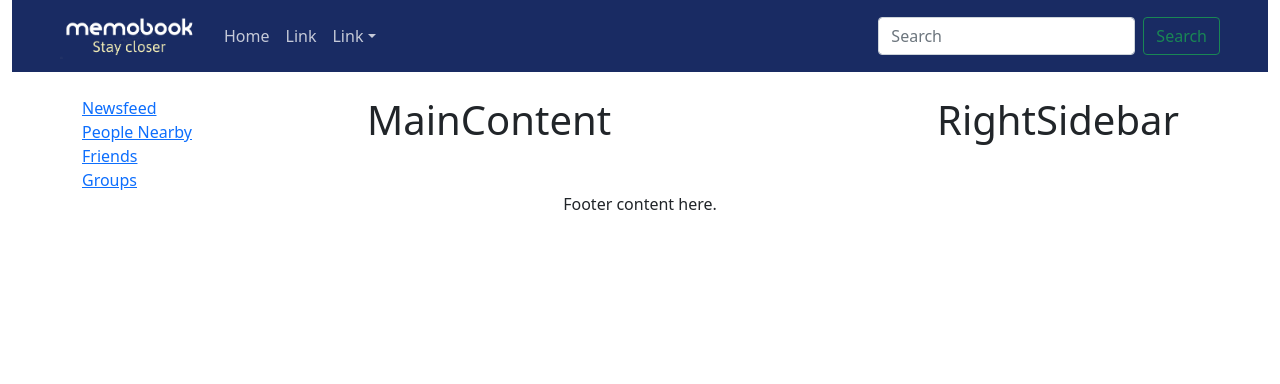
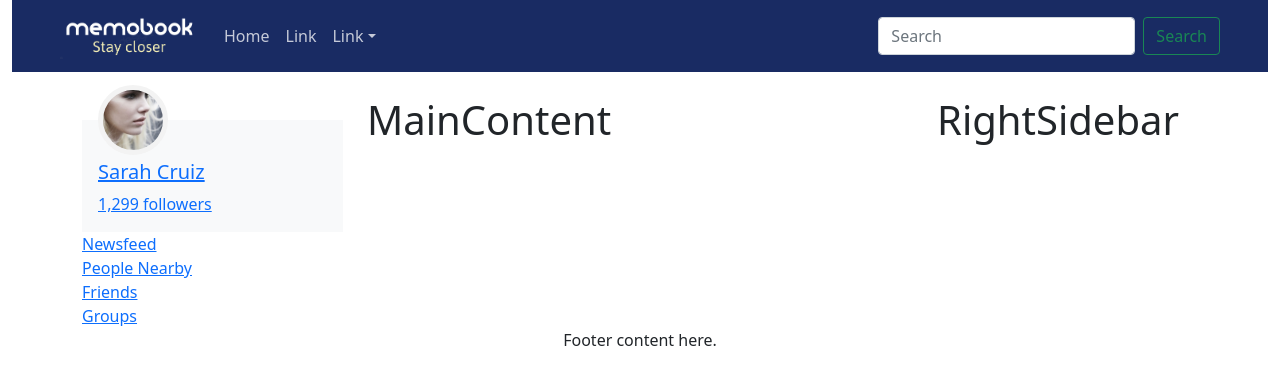
Before and after one commit to mak-alamin/memobook, a React (Create React App) app in the folder frontend/: page / in a window 1280 px wide. Shown: the top 384 px of the page. Built offline with nearby package versions, Linux system fonts and the light colour scheme.

Commit message:
added profile card

```diff
--- a/frontend/src/App.css
+++ b/frontend/src/App.css
@@ -1,3 +1,6 @@
+.bg-light {
+  background-color: #eeedff;
+}
 nav.navbar.navbar-expand-lg.navbar-light {
   background: #192b63;
 }
@@ -15,3 +18,13 @@ nav.navbar.navbar-expand-lg.navbar-light {
 img {
   width: 100%;
 }
+.profile-card {
+  position: relative;
+}
+.profile-card img {
+  max-width: 70px;
+  border: 5px solid #f3f3f3;
+  border-radius: 50%;
+  position: absolute;
+  top: -35px;
+}
--- a/frontend/src/Layout/LeftSidebar/LeftSidebar.js
+++ b/frontend/src/Layout/LeftSidebar/LeftSidebar.js
@@ -1,8 +1,11 @@
 import React from "react";
+import ProfileCard from "../../components/Profile/ProfileCard";
 
 function LeftSidebar() {
   return (
     <div className="left-sidebar">
+      <ProfileCard />
+
       <a href="#newsfeed" className="d-block">
         Newsfeed
       </a>
--- /dev/null
+++ b/frontend/src/components/Profile/ProfileCard.js
@@ -0,0 +1,22 @@
+import React from "react";
+import profilePic from "../../assets/images/user-1.jpg";
+
+function ProfileCard() {
+  return (
+    <>
+      <div className="profile-card bg-light p-3 mt-4">
+        <img src={profilePic} alt="user" className="profile-photo" />
+        <h5 className="mt-4">
+          <a href="timeline.html" className="">
+            Sarah Cruiz
+          </a>
+        </h5>
+        <a href="test.com" className="">
+          <i className="ion ion-android-person-add"></i> 1,299 followers
+        </a>
+      </div>
+    </>
+  );
+}
+
+export default ProfileCard;
```
Also changed, not shown: frontend/src/assets/images/user-1.jpg (added).
